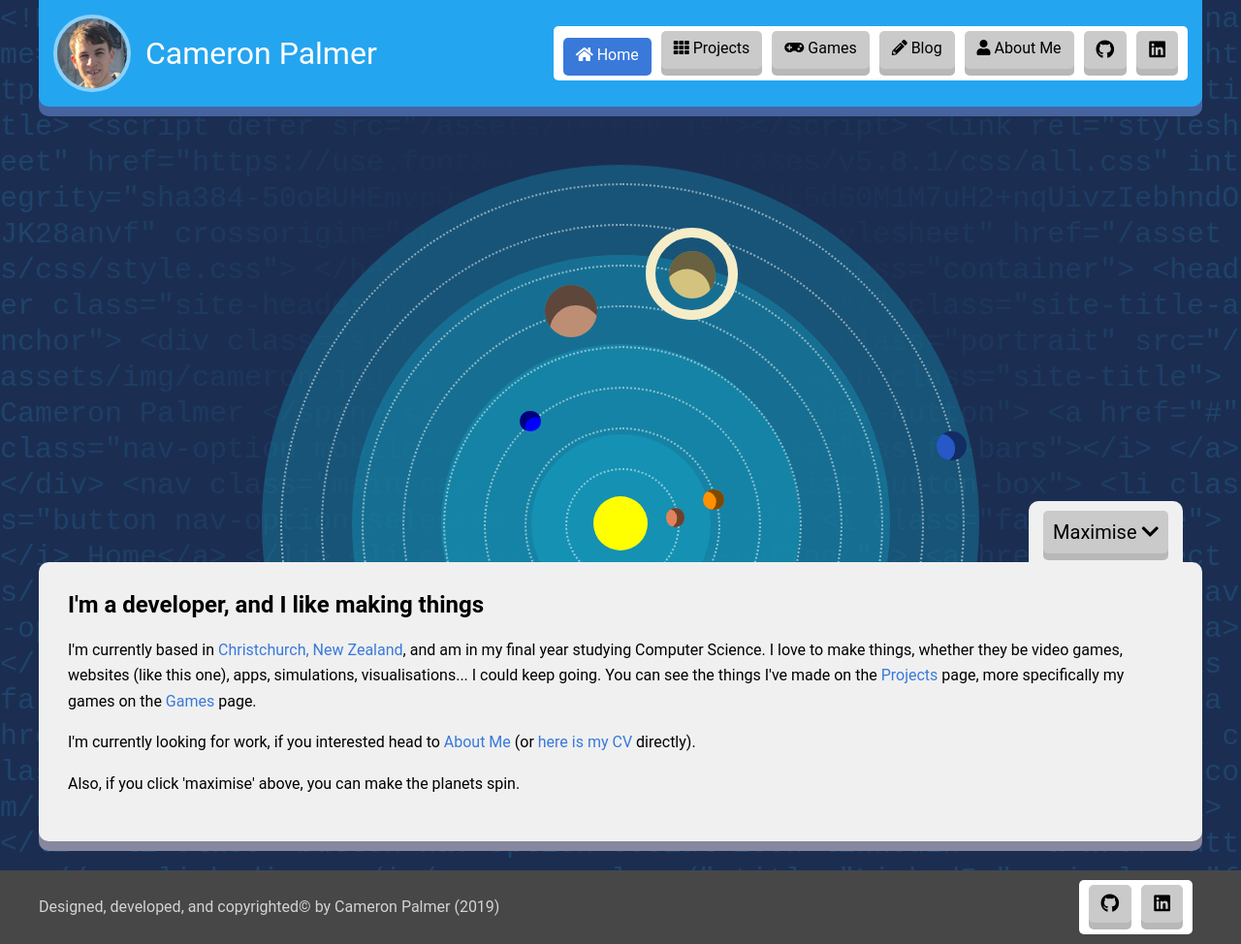
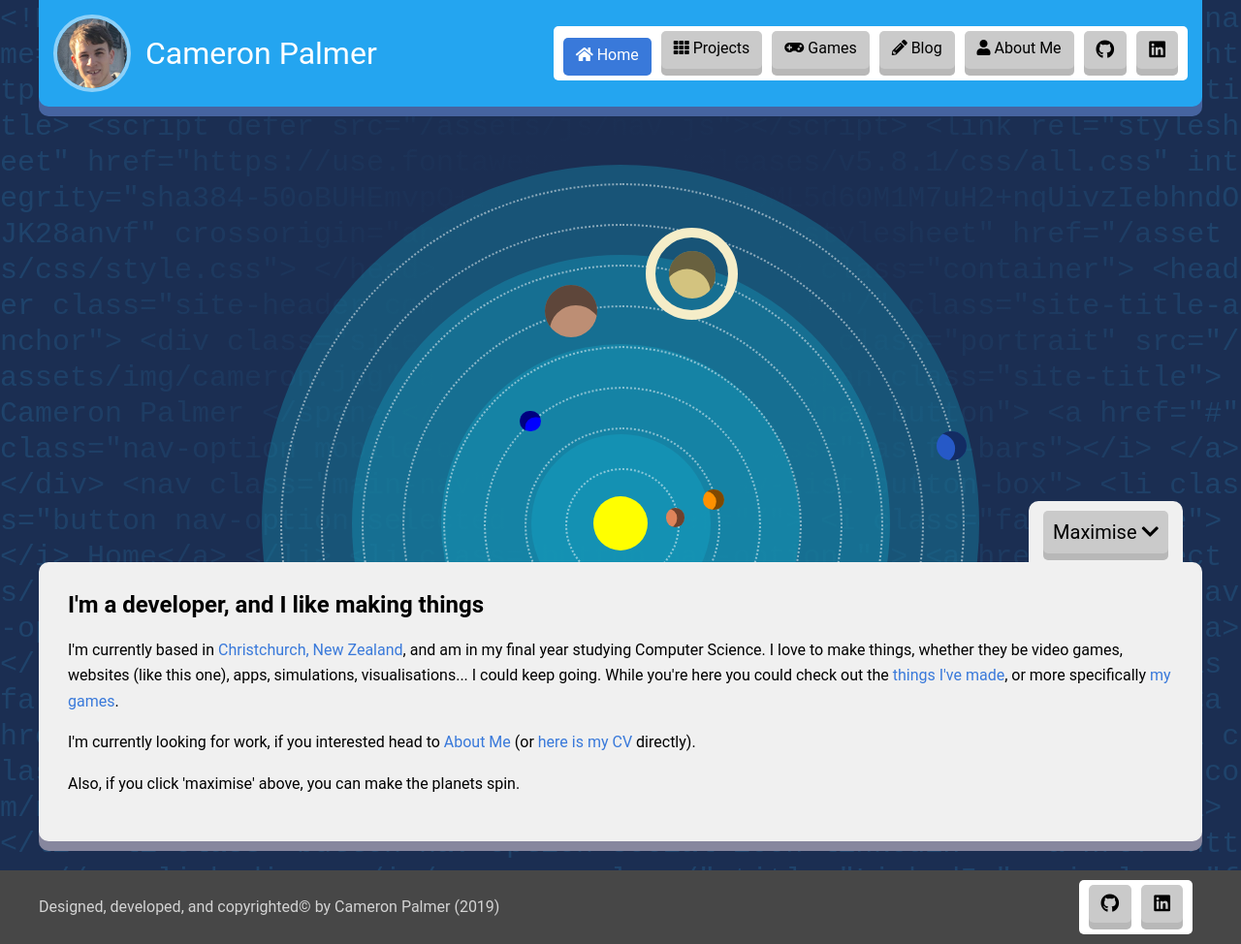
Before and after one commit to NeptunianEclipse/neptunianeclipse.github.io, a Jekyll site: the page built from pages/index.html, in a window 1280 px wide and 974 px high. Shown: the whole window at 97% size. Built offline with Jekyll 4.4.1, drawn with Linux system fonts in a browser that asks for light colours; nearby versions of some CDN libraries; some of the changed text lies outside the part shown.

Commit message:
Improved home paragraphs

```diff
--- a/pages/index.html
+++ b/pages/index.html
@@ -17,8 +17,8 @@ permalink: /
     I'm currently based in <a href="https://goo.gl/maps/QUhRTomS46KB2wGD7">Christchurch, New Zealand</a>,
     and am in my final year studying Computer Science. I love to make things,
     whether they be video games, websites (like this one), apps, simulations, visualisations... I could keep going.
-    You can see the things I've made on the <a href="/projects">Projects</a> page, more specifically
-    my games on the <a href="/games">Games</a> page.
+    While you're here you could check out the <a href="/projects">things I've made</a>, or more specifically
+    <a href="/games">my games</a>.
 </p>
 <p>
     I'm currently looking for work, if you interested head to <a href="about-me">About Me</a>
```
